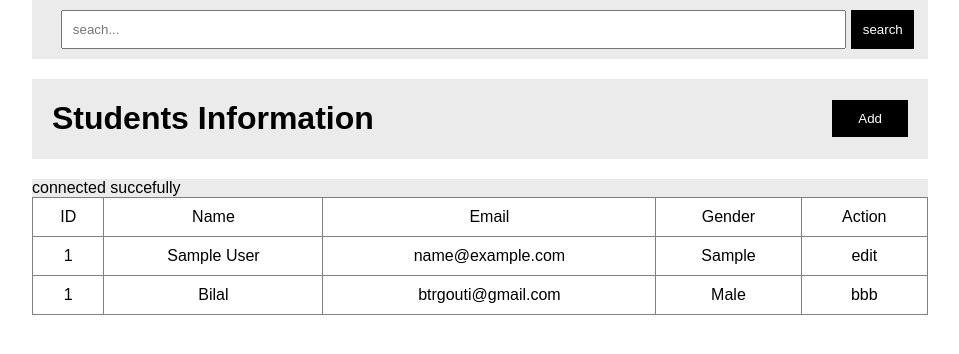
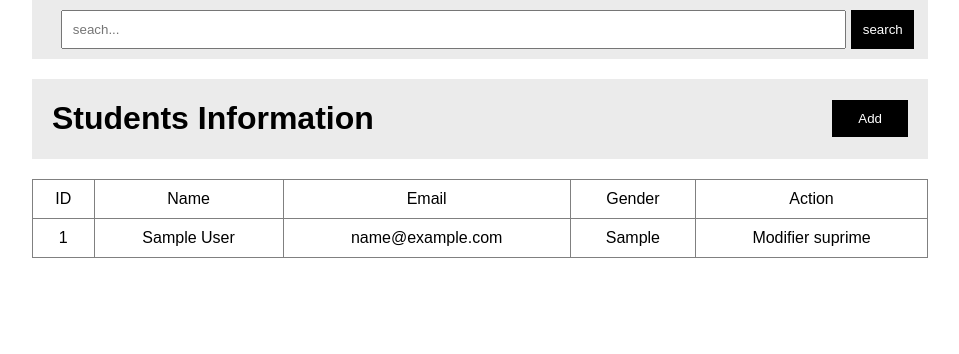
Before and after one commit to atrgouti/CRUD, a PHP site: page /CRUD/students.php in a window 1280 px wide. Shown: the top 354 px of the page, without its empty margins (160-1119 px from the left). Run offline with PHP 8.4, Linux system fonts and the light colour scheme; tables that the repository leaves empty or names only in its code hold one stand-in row (values such as "Sample post"); some libraries are stand-ins or nearby versions.

Commit message:
fix bugs

```diff
--- a/CRUD/database.php
+++ b/CRUD/databasestudent.php
@@ -3,8 +3,7 @@ $dsn = "mysql:host=localhost;dbname=students";
 $username = "root";
 $password = "";
 try{
-    $dbcone = new PDO($dsn, $username, $password);
-    echo "connected succefully";
+    $db = new PDO($dsn, $username, $password);
 }catch(PDOException $e){
     echo "error connecting" . $e->getMessage();
 }
--- a/CRUD/students.css
+++ b/CRUD/students.css
@@ -58,5 +58,5 @@ body{
 
 a{
     text-decoration: none;
-    color: white;
+    color: black;
 }
--- a/CRUD/students.php
+++ b/CRUD/students.php
@@ -17,7 +17,7 @@
     <div class="container">
         <div class="ajouter">
             <h1>Students Information</h1>
-            <a href="./addStudent.php"><button>Add</button></a>
+            <a href="./addStudent.php" style="text-decoration: none; color: white;"><button>Add</button></a>
         </div>
     </div>
     <div class="container">
@@ -33,29 +33,24 @@
             </thead>
             <tbody>
             <?php
-            include_once "database.php";
+            include_once "databasestudent.php";
             $sql = "SELECT * FROM student";
-            $res = $dbcone->prepare($sql);
+            $res = $db->prepare($sql);
             $res->execute();
             while($row = $res->fetch()){
                 echo "
                 <tr>
                     <td>$row[id]</td>
-                    <td>$row[name]</td>
+                    <td>$row[nom]</td>
                     <td>$row[email]</td>
                     <td>$row[gender]</td>
-                    <td>edit</td>
+                    <td><a href='modifieremployer.php?id=<?=$row[id]?>'>Modifier</a>
+                        <a href='suprime-student.php?id=<?=$row[id]?>'>suprime</a>
+                    </td>
                 </tr>
                 ";
             }
     ?>
-                <tr>
-                    <td>1</td>
-                    <td>Bilal</td>
-                    <td>btrgouti@gmail.com</td>
-                    <td>Male</td>
-                    <td>bbb</td>
-                </tr>
             </tbody>
         </table>
     </div>
```
Also changed, not shown: CRUD/addStudent.php (+14 -15 lines), CRUD/modifier-student.php (added, +12 -0 lines), CRUD/suprime-student.php (added, +12 -0 lines).
